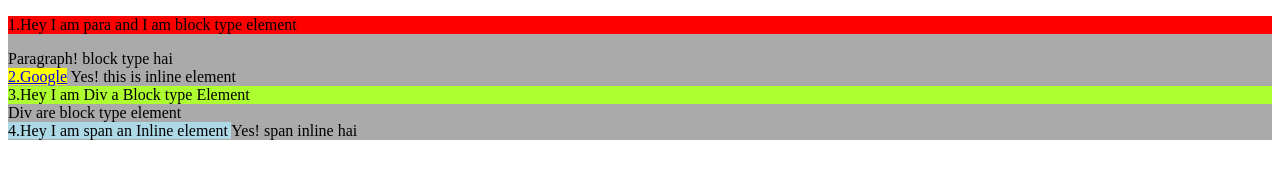
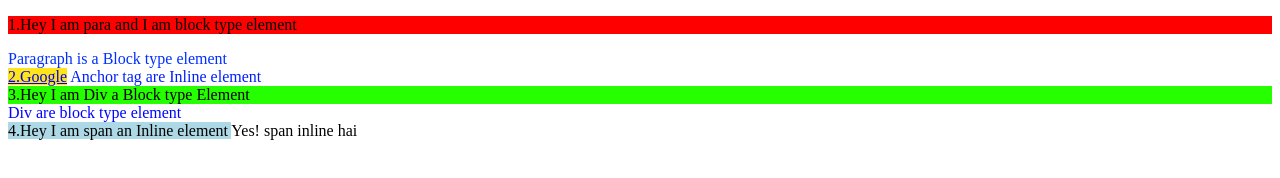
Before and after one commit to nihalsainee/Web-Development, a plain HTML site: page Day 08/index.html in a window 1280 px wide. Drawn offline with Linux system fonts and the light colour scheme.

Commit message:
Lecture 08 Modified!

```diff
--- a/Day 08/index.html
+++ b/Day 08/index.html
@@ -9,15 +9,14 @@
 
 <body>
     <nav>
-        <p>1.Hey I am para and I am block type element</p>
-        Paragraph! block type hai <br>
-        <a href="https://www.google.com">2.Google</a> Yes! this is inline element
-        <div style="background-color: greenyellow;">
+        <p>1.Hey I am para and I am block type element</p><div style=" color: rgb(0, 47, 255); background-color: white;">Paragraph is a Block type element</div>
+        <a href="https://www.google.com">2.Google</a><span style=" color: rgb(0, 30, 255); background-color: white;"> Anchor tag are Inline element</span>
+        <div style="background-color: rgb(38, 255, 0);">
             3.Hey I am Div a Block type Element
-        </div>Div are block type element <br>
+        </div><div style=" color: rgb(0, 4, 255); background-color: rgb(255, 255, 255);">Div are block type element</div>
         <span>
             4.Hey I am span an Inline element
-        </span> Yes! span inline hai
+        </span> <span style=" color: rgb(0, 0, 0); background-color: rgb(255, 255, 255);">Yes! span inline hai</span>
     </nav>
 </body>
 
--- a/Day 08/style.css
+++ b/Day 08/style.css
@@ -2,14 +2,14 @@ p{
     background-color: red;
 }
 a{
-    background-color: yellow;
+    background-color: rgb(255, 228, 26);
 }
 div{
-    background-color: rgb(133, 133, 133);
+    background-color: rgb(255, 255, 255);
 }
 span{
     background-color: lightblue;
 }
 nav{
-    background-color: rgb(170, 170, 170);
+    background-color: rgb(255, 255, 255);
 }
```
